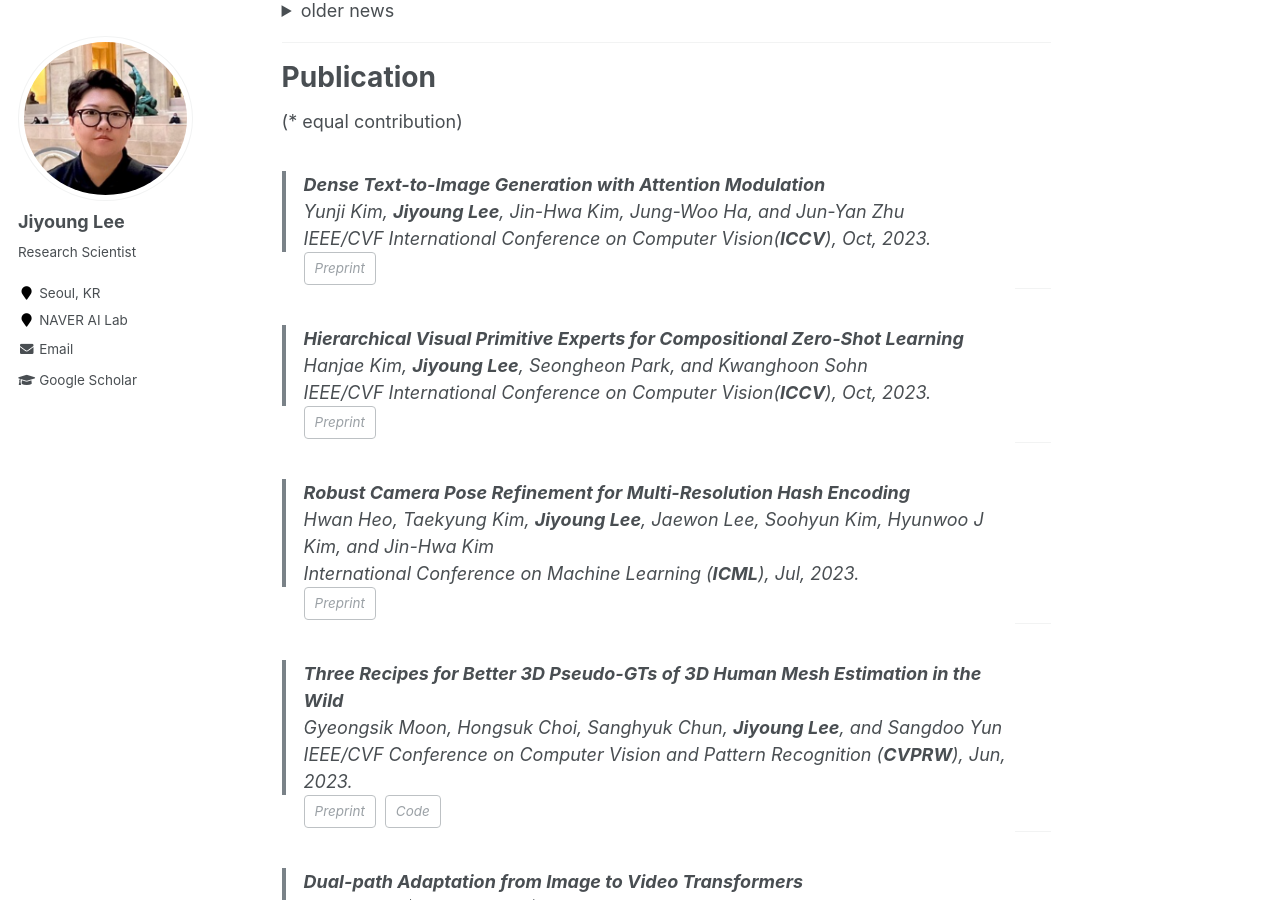
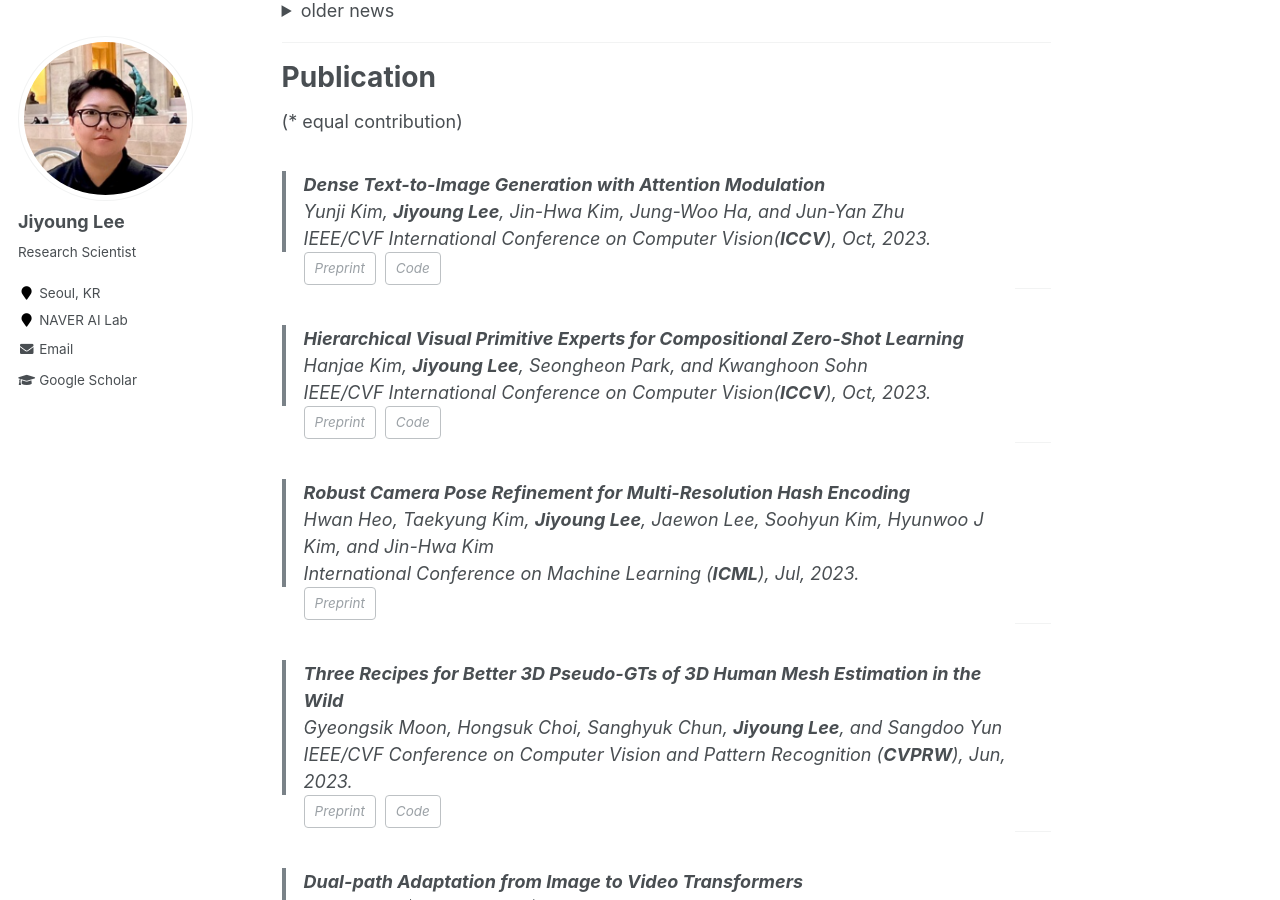
Before and after one commit to lee-jiyoung/lee-jiyoung.github.io, a Jekyll site: the page built from _pages/about.md, in a window 1280 px wide and 900 px high, scrolled down 1136 px. Built offline with Jekyll 4.4.1, drawn with Linux system fonts in a browser that asks for light colours.

Commit message:
Update about.md

```diff
--- a/_pages/about.md
+++ b/_pages/about.md
@@ -87,7 +87,8 @@ Publication
 Yunji Kim, **Jiyoung Lee**, Jin-Hwa Kim, Jung-Woo Ha, and Jun-Yan Zhu
 IEEE/CVF International Conference on Computer Vision(**ICCV**), Oct, 2023.
 <span class="page__meta page__taxonomy comment__date" itemprop="keywords">
-<a class="page__taxonomy-item" rel="tag" href="/">Preprint</a>
+<a class="page__taxonomy-item" rel="tag" href="https://arxiv.org/abs/2308.12964">Preprint</a>
+<a class="page__taxonomy-item" rel="tag" href="https://github.com/naver-ai/DenseDiffusion">Code</a>
 </span>
 
 -----------
@@ -96,7 +97,8 @@ IEEE/CVF International Conference on Computer Vision(**ICCV**), Oct, 2023.
 Hanjae Kim, **Jiyoung Lee**, Seongheon Park, and Kwanghoon Sohn
 IEEE/CVF International Conference on Computer Vision(**ICCV**), Oct, 2023.
 <span class="page__meta page__taxonomy comment__date" itemprop="keywords">
-<a class="page__taxonomy-item" rel="tag" href="/">Preprint</a>
+<a class="page__taxonomy-item" rel="tag" href="https://arxiv.org/abs/2308.04016">Preprint</a>
+<a class="page__taxonomy-item" rel="tag" href="https://github.com/HanjaeKim98/CoT">Code</a>
 </span>
 
 -----------
@@ -115,7 +117,7 @@ Gyeongsik Moon, Hongsuk Choi, Sanghyuk Chun, **Jiyoung Lee**, and Sangdoo Yun
 IEEE/CVF Conference on Computer Vision and Pattern Recognition (**CVPRW**), Jun, 2023.
 <span class="page__meta page__taxonomy comment__date" itemprop="keywords">
 <a class="page__taxonomy-item" rel="tag" href="https://arxiv.org/abs/2304.04875">Preprint</a>
-<a class="page__taxonomy-item" rel="tag" href="[https://arxiv.org/abs/2304.04875](https://github.com/mks0601/NeuralAnnot_RELEASE)">Code</a>
+<a class="page__taxonomy-item" rel="tag" href="https://github.com/mks0601/NeuralAnnot_RELEASE">Code</a>
 </span>
 
 -----------
```
